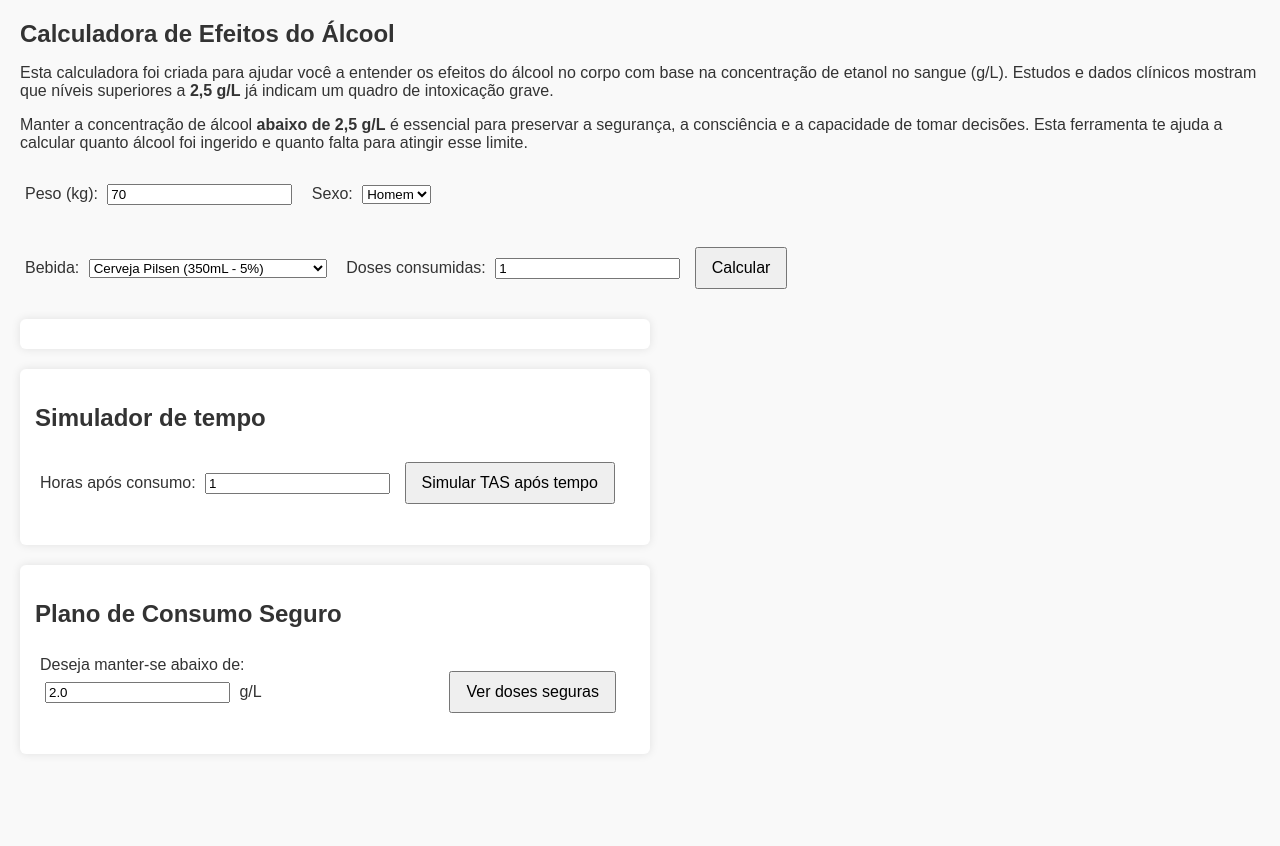
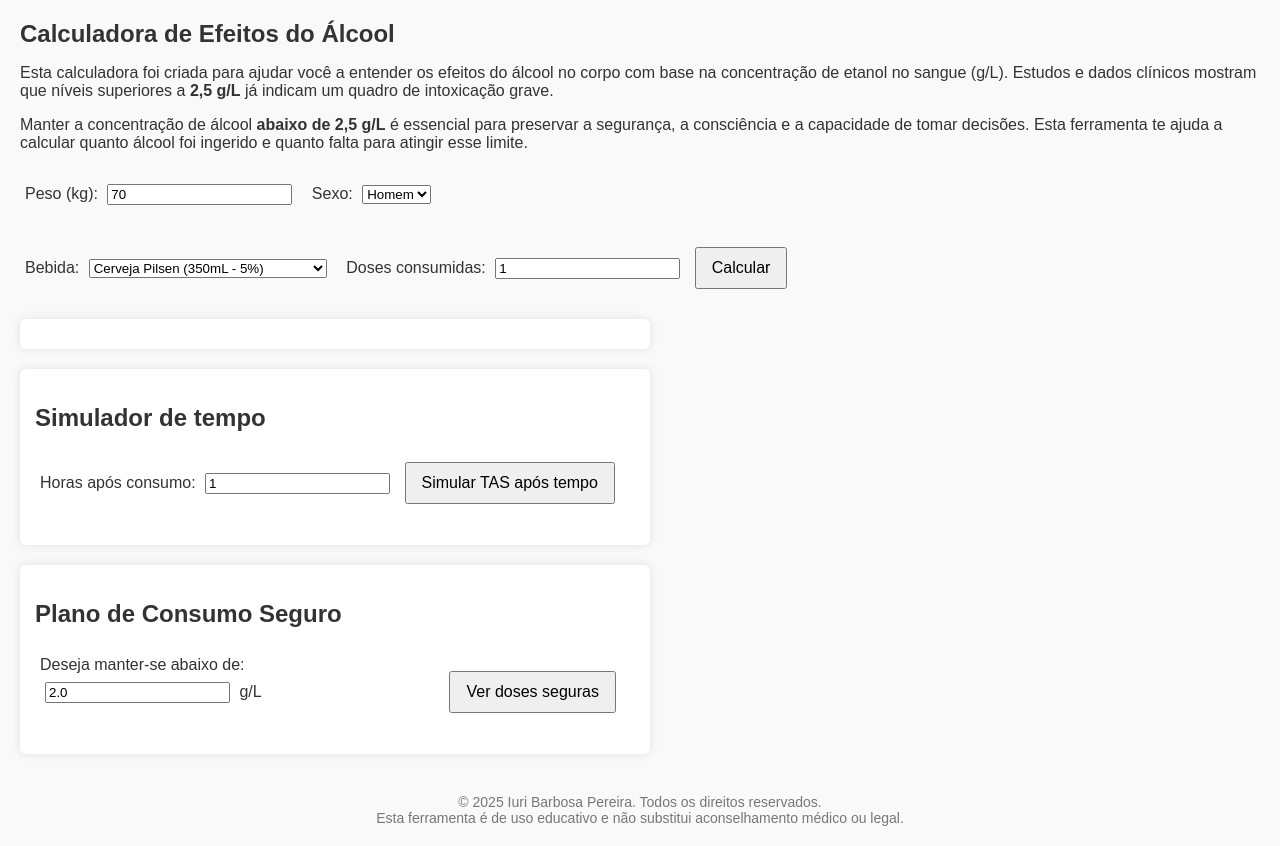
Before and after one commit to Barboss4/Alcool, a plain HTML site: page index.html in a window 1280 px wide. Before the commit the page ends 800 px from the top, so only its background shows below. Drawn offline with Linux system fonts and the light colour scheme.

Commit message:
Update index.html

```diff
--- a/index.html
+++ b/index.html
@@ -119,6 +119,11 @@
     <p id="resultadoSeguro"></p>
   </div>
 
+  <footer style="margin-top: 40px; text-align: center; font-size: 14px; color: #777;">
+    © 2025 Iuri Barbosa Pereira. Todos os direitos reservados.<br>
+    Esta ferramenta é de uso educativo e não substitui aconselhamento médico ou legal.
+  </footer>
+
   <script>
     let gramasGlobal = 0;
     let bebidaAtual = "";
```
